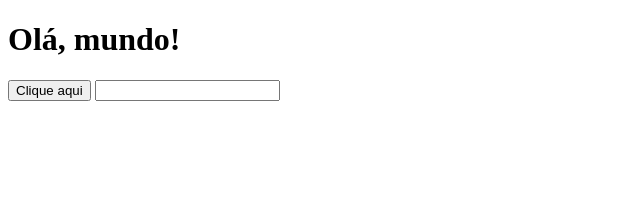
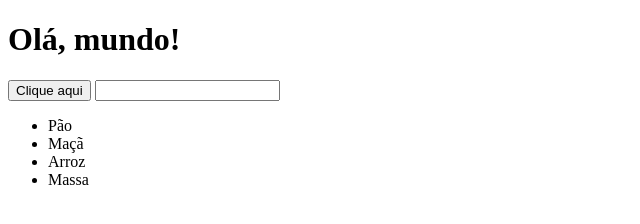
Before and after one commit to pedrodamiao18/Assessment-Lab-JS-01, a plain HTML site: page Fase 2/index.html in a window 1280 px wide. Shown: the whole page, without its empty margins (0-640 px from the left). Drawn offline with Linux system fonts and the light colour scheme.

Commit message:
Exercicio 7 feito

```diff
--- a/Fase 2/index.html
+++ b/Fase 2/index.html
@@ -10,6 +10,10 @@
     <button id="botao">Clique aqui</button>
 
     <input type="text">
+
+    <ul id="lista">
+
+    </ul>
     <script src="script.js"></script>
 </body>
 </html>
--- a/Fase 2/script.js
+++ b/Fase 2/script.js
@@ -21,3 +21,18 @@ todoInput.addEventListener("keydown", function (event) {
         console.log(todoInput.value);
     }
 });
+
+let lista = document.getElementById("lista");
+
+let itens = ["Pão", "Maçã", "Arroz", "Massa"];
+
+itens.forEach(function(texto){
+    let item = document.createElement("li");
+    item.textContent = texto;
+
+    item.addEventListener("click", function(){
+        lista.removeChild(item);
+    });
+
+    lista.appendChild(item);
+});
```
